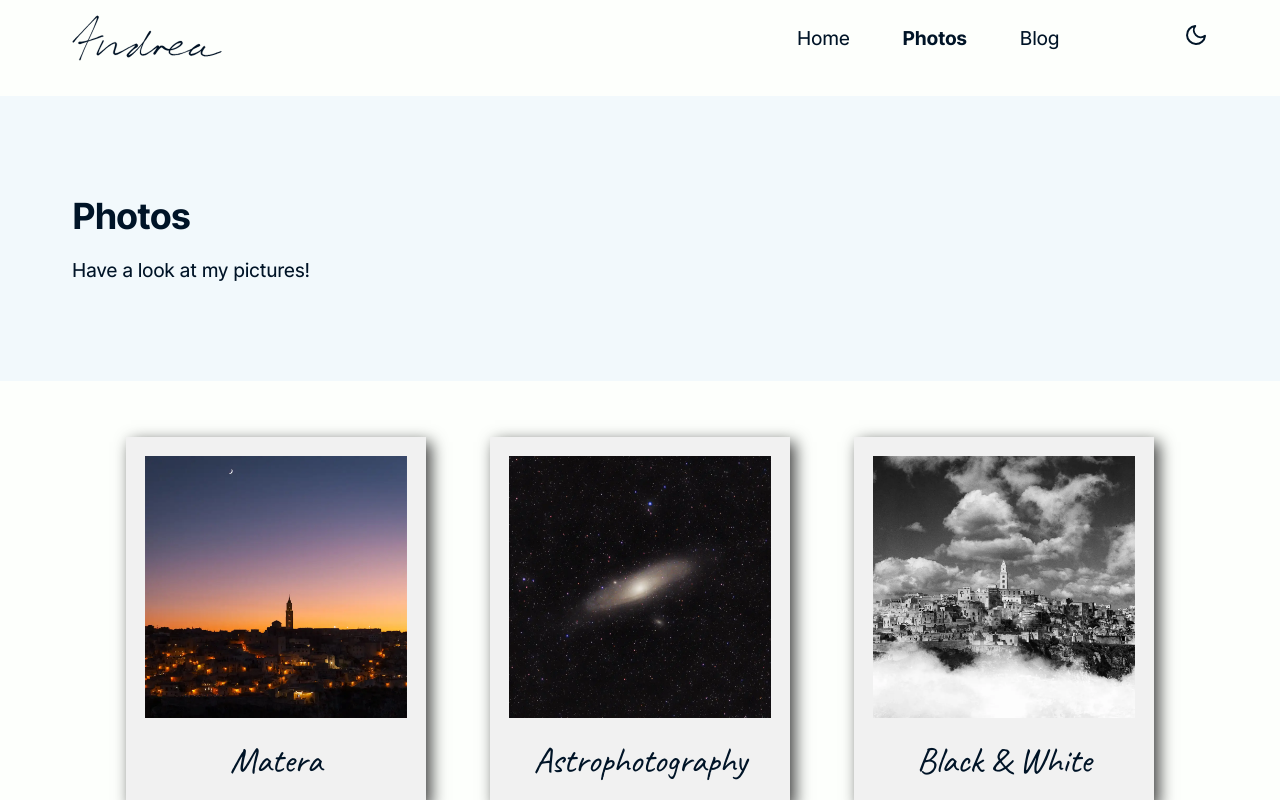
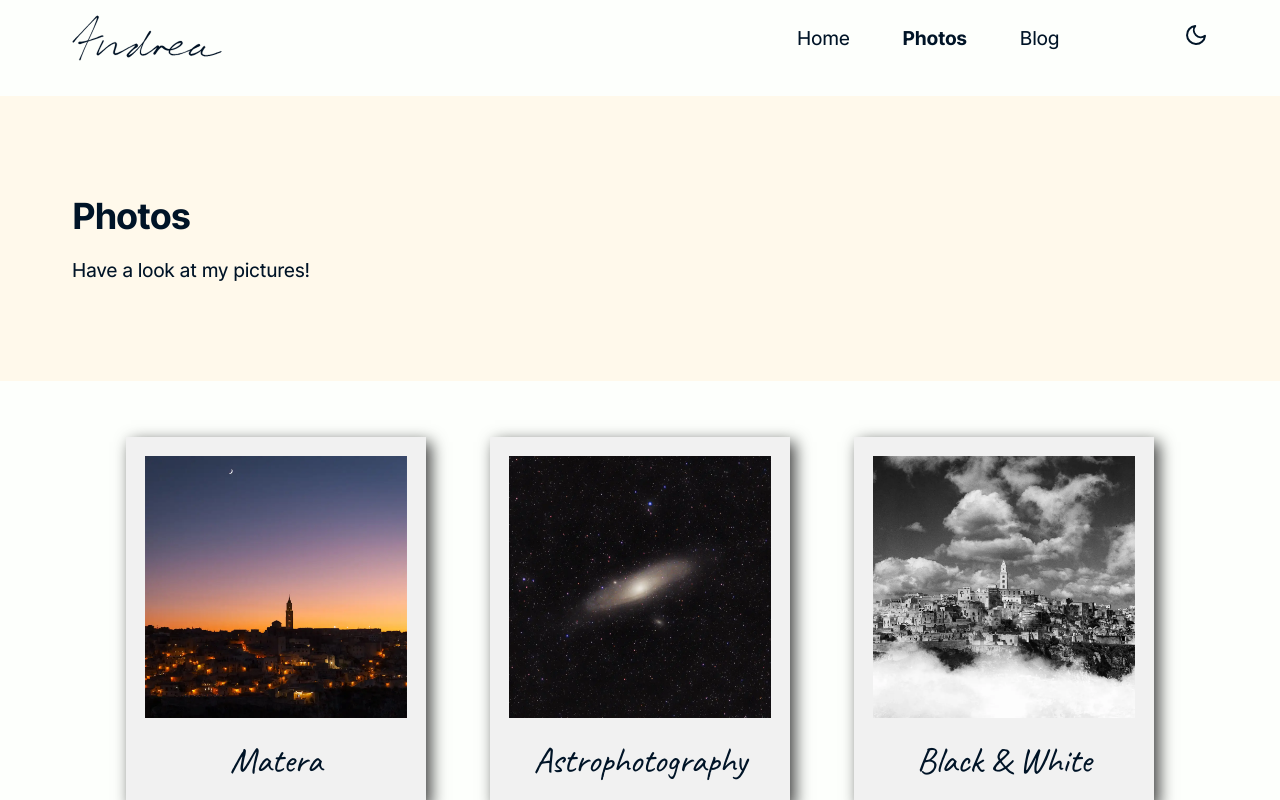
Before and after one commit to andreaiaia/blog, a Next.js app: page /photos in a window 1280 px wide. Shown: the top 800 px of the page. Built offline with nearby package versions, Linux system fonts and the light colour scheme.

Commit message:
Update style

```diff
--- a/components/Thumbnails/Post.module.scss
+++ b/components/Thumbnails/Post.module.scss
@@ -65,7 +65,7 @@
     padding: 4px 12px;
     margin: 10px auto;
     border-radius: 5px;
-    background-color: $light-l;
+    background-color: $white;
     opacity: 0.9;
   }
 
--- a/components/Thumbnails/PostCard.module.scss
+++ b/components/Thumbnails/PostCard.module.scss
@@ -48,7 +48,7 @@
   .title {
     position: relative;
     @include h2;
-    color: $light-l;
+    color: $white;
     transition: 0.3s ease-in-out;
 
     @include smartphone {
@@ -58,7 +58,7 @@
 
   .divider {
     margin-bottom: 1rem;
-    border-color: $light-l;
+    border-color: $white;
   }
 }
 
@@ -75,7 +75,7 @@
     padding: 4px 12px;
     margin: 0 auto;
     border-radius: 5px;
-    background-color: $light-l;
+    background-color: $white;
     opacity: 0.9;
 
     @include smartphone {
--- a/pages/posts/Blog.module.scss
+++ b/pages/posts/Blog.module.scss
@@ -18,6 +18,10 @@
   @include container;
   max-width: 1200px;
   padding-top: 4rem;
+
+  @include smartphone {
+    padding-top: 2rem;
+  }
 }
 
 .posts {
--- a/styles/_globals.module.scss
+++ b/styles/_globals.module.scss
@@ -3,9 +3,9 @@ $white: #fdfffc;
 $black: #001427;
 $info: #33658a;
 // Light theme colors
-$light-l: #f2f9fc;
+$light-l: #fff9eb;
 // Dark theme colors
-$light-d: #023047;
+$light-d: #152a3e;
 // primary color
 $primary-100: #faeee2;
 $primary-200: #fedeba;
@@ -26,6 +26,16 @@ $secondary-600: #db9c00;
 $secondary-700: #b07e00;
 $secondary-800: #7d5900;
 $secondary-900: #4d3702;
+// neutral shades
+$neutral-100: #e4eef7;
+$neutral-200: #b5c5d2;
+$neutral-300: #8091a0;
+$neutral-400: #5c6e7d;
+$neutral-500: #364757;
+$neutral-600: #273b4f;
+$neutral-700: #152a3e;
+$neutral-800: #091e31;
+$neutral-900: #001427;
 // semantic colors
 $success: #00af5e;
 $warning: #e9cd00;
```
